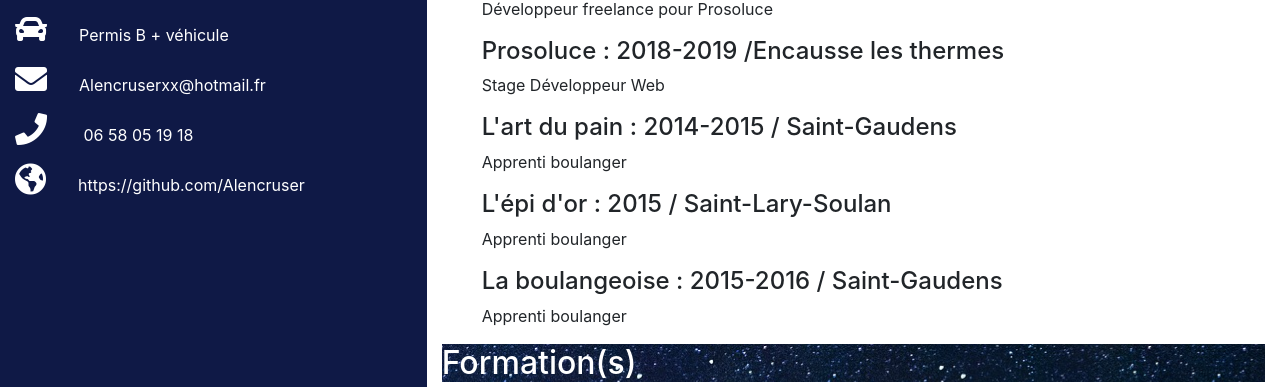
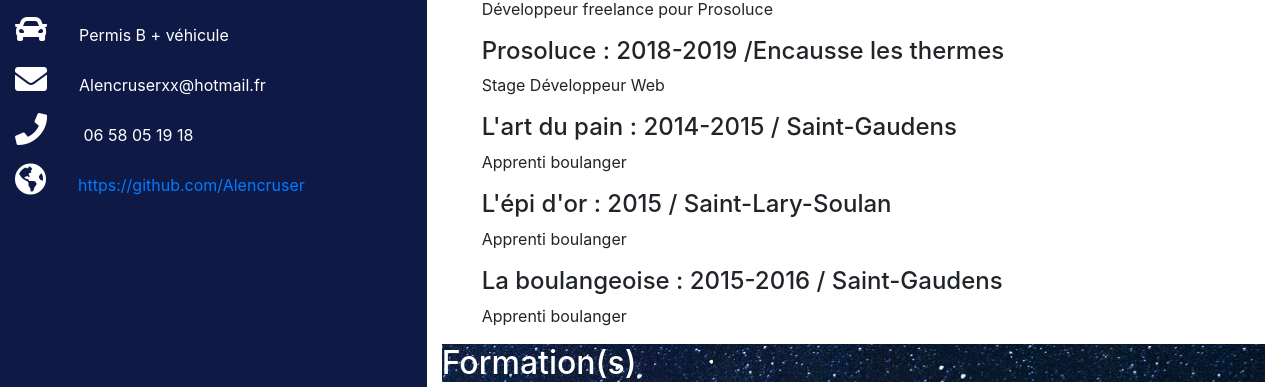
Before and after one commit to Alencruser/Currivitae, a plain HTML site: page index.html in a window 1280 px wide. Shown: the part 384-771 px from the top of the page. Drawn offline with nearby package versions, Linux system fonts and the light colour scheme.

Commit message:
Lien cliquable

```diff
--- a/index.html
+++ b/index.html
@@ -33,7 +33,7 @@
 				<p class="icon"><i class="fas fa-car"></i>Permis B + véhicule</p>
 				<p class="icon"><i class="fas fa-envelope"></i>Alencruserxx@hotmail.fr</p>
 				<p class="icon"><i class="fas fa-phone"></i> 06 58 05 19 18</p>
-				<p class="icon"><i class="fas fa-globe-americas"></i>https://github.com/Alencruser</p>
+				<p class="icon"><i class="fas fa-globe-americas"></i><a href="https://github.com/alencruser" target="_blank">https://github.com/Alencruser</a></p>
 			</div>
 		</div>
 		<div class="col-sm-8">
```
